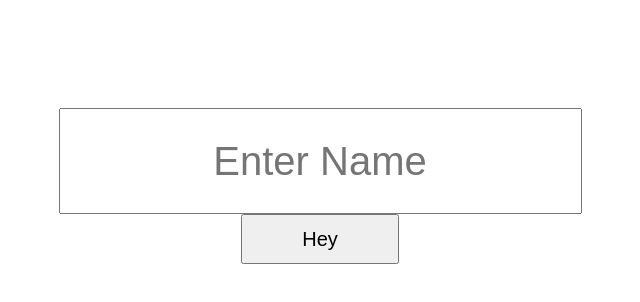
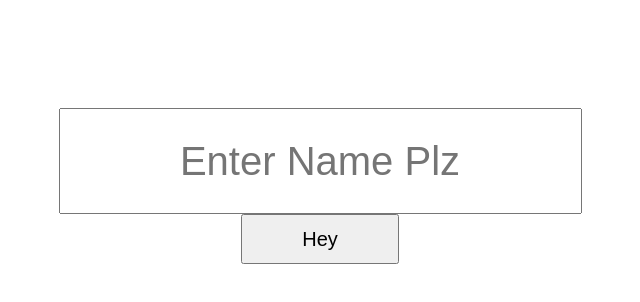
Before and after one commit to dylankidd/alert_name, a plain HTML site: page index.html in a window 1280 px wide. Shown: the whole page, without its empty margins (320-960 px from the left). Drawn offline with Linux system fonts and the light colour scheme.

Commit message:
changed enter phrase

```diff
--- a/index.html
+++ b/index.html
@@ -6,7 +6,7 @@
 </head>
 <body>
 	<div id="inputtext">
-		<input id="inputName" type="text" placeholder="Enter Name"> <br>
+		<input id="inputName" type="text" placeholder="Enter Name Plz"> <br>
 	</div>
 	<div id="inputbutton">
 		<button id="heyButton">Hey</button>
```
